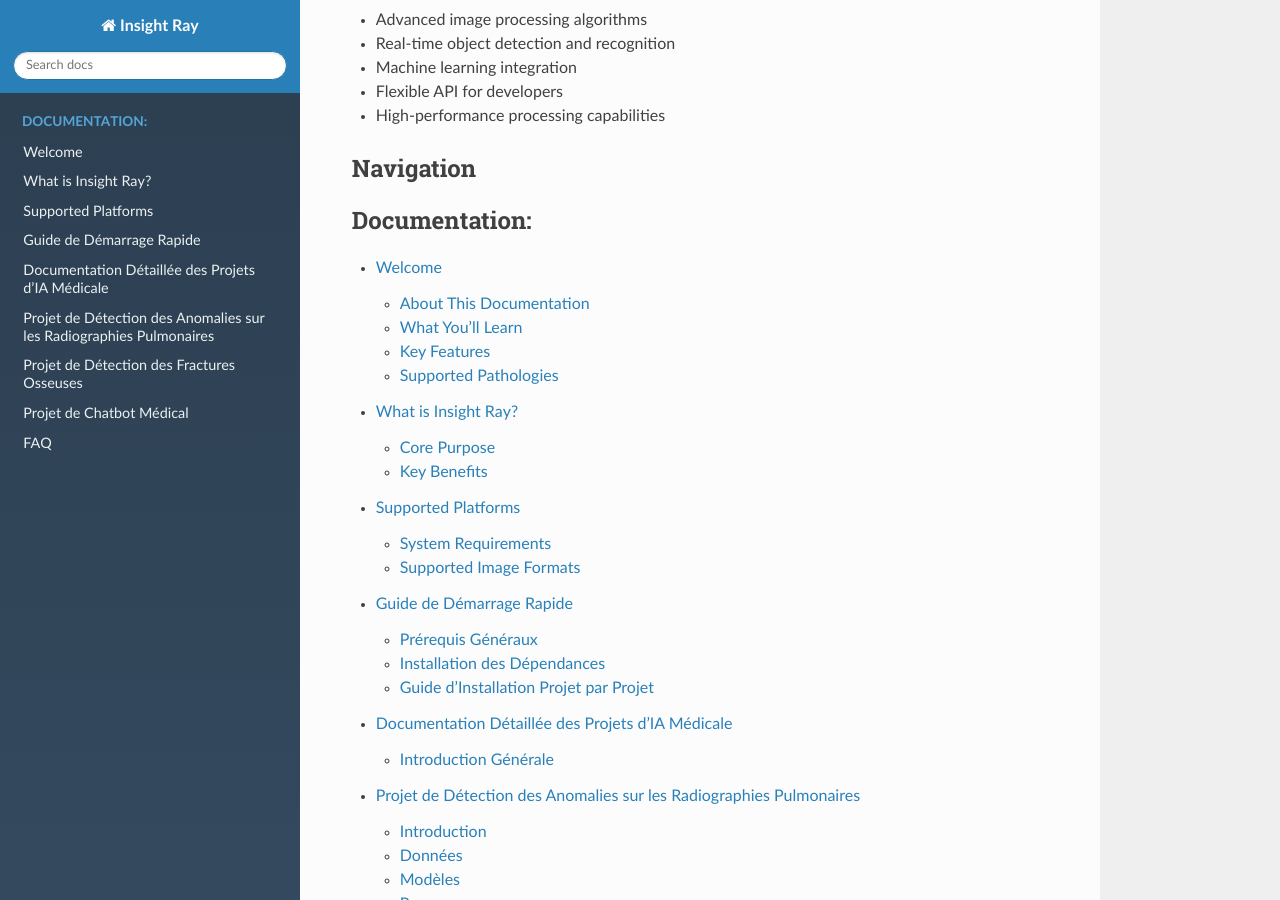
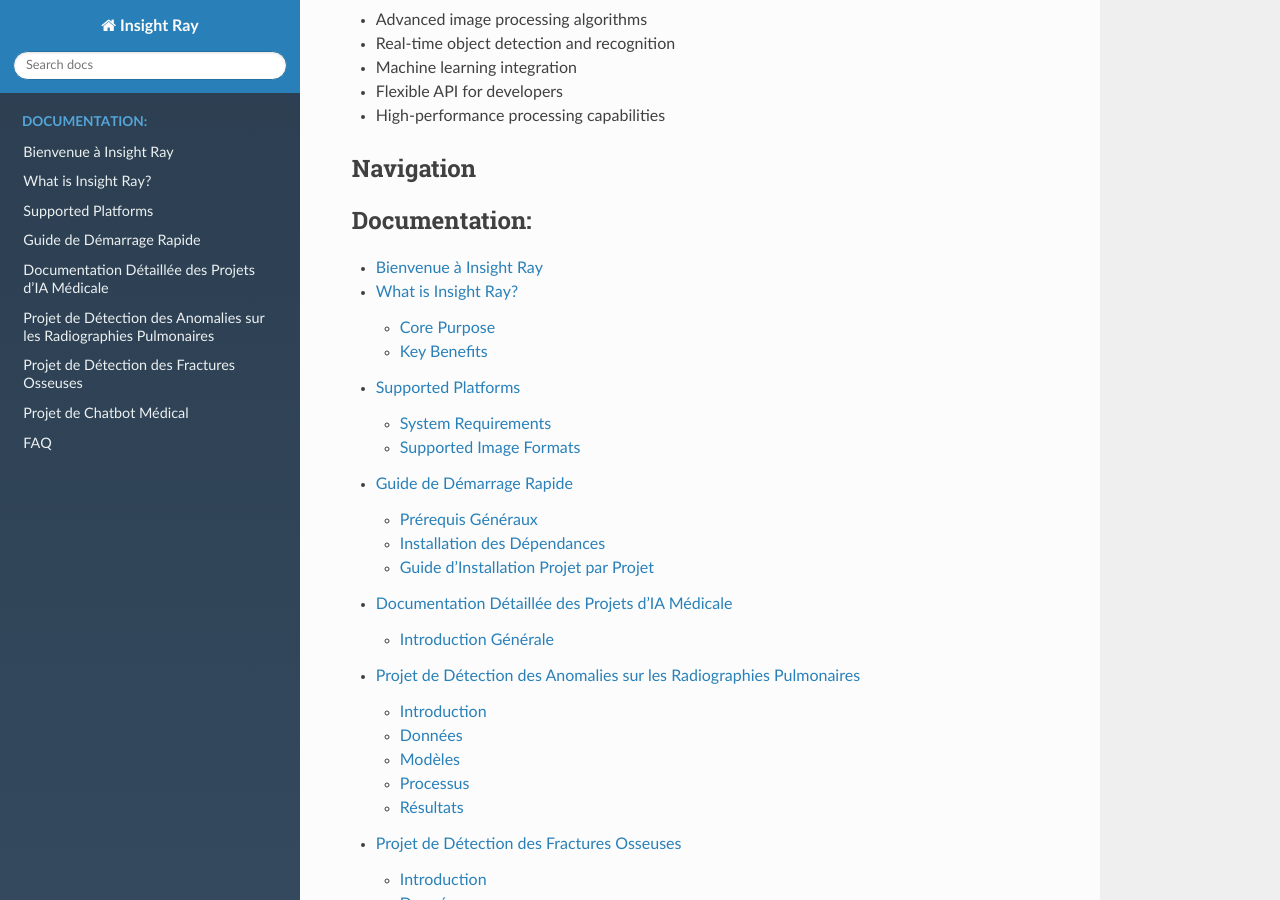
Before and after one commit to Adamkhald/InsightRay, a Sphinx documentation site: the page built from docs/index.rst, in a window 1280 px wide and 900 px high, scrolled down 328 px. Built offline with Sphinx 7.4.7 and the Read the Docs theme 3.1.0, drawn with Linux system fonts in a browser that asks for light colours; pages that are not in the unit, such as notebooks, are missing from menus; some of the changed lines change nothing that is shown.

Commit message:
Update welcome.rst

```diff
--- a/docs/welcome.rst
+++ b/docs/welcome.rst
@@ -1,101 +1,11 @@
-Welcome
-=======
+.. _welcome:
 
-Welcome to **Insight Ray**, an advanced computer vision platform for automated chest X-ray analysis and medical imaging diagnostics.
+===================
+Bienvenue à Insight Ray
+===================
 
-.. note::
-   Insight Ray leverages state-of-the-art deep learning models trained on the VinBigData dataset to provide accurate detection and classification of chest abnormalities.
+Nous sommes ravis de vous accueillir sur la documentation du projet **Insight Ray**.
 
-About This Documentation
-------------------------
+Insight Ray est une suite de solutions d'intelligence artificielle dédiées à l'amélioration du diagnostic médical par l'analyse d'images radiographiques et l'assistance conversationnelle. Ce projet regroupe des outils avancés pour la détection des fractures osseuses, l'identification des anomalies sur les radiographies pulmonaires, et un chatbot médical interactif conçu pour faciliter la collecte d'informations sur les symptômes.
 
-This comprehensive documentation provides complete guidance for implementing, configuring, and utilizing Inisght Ray for medical image analysis. Whether you're a healthcare professional, researcher, or developer, this guide will help you harness the full potential of our AI-powered diagnostic tools.
-
-Our platform integrates three core technologies:
-
-* **Computer Vision Models** - Advanced CNN architectures for chest X-ray abnormality detection
-* **Bone Fracture Detection** - Specialized algorithms for identifying skeletal injuries
-* **NLP Chatbot Interface** - Intelligent conversational assistant for result interpretation
-
-What You'll Learn
------------------
-
-**Getting Started**
-   * System requirements and installation procedures
-   * Environment setup and dependency management
-   * Initial configuration and model loading
-
-**Chest X-Ray Analysis**
-   * Image preprocessing and quality assessment
-   * Abnormality detection using VinBigData-trained models
-   * Classification of 14 different chest pathologies
-   * Confidence scoring and result interpretation
-
-**Bone Fracture Detection**
-   * Specialized fracture identification algorithms
-   * Multi-region skeletal analysis
-
-**Natural Language Processing**
-   * Interactive chatbot for diagnostic queries
-   * Medical terminology classification
-   * Result explanation and patient communication
-
-
-
-Key Features
-------------
-
-.. grid:: 2
-
-   .. grid-item-card:: 🔍 Advanced Detection
-      :class-header: bg-primary
-
-      State-of-the-art computer vision models trained on extensive medical datasets for precise abnormality identification.
-
-   .. grid-item-card:: 🦴 Fracture Analysis
-      :class-header: bg-secondary
-
-      Specialized bone fracture detection with detailed anatomical mapping and severity classification.
-
-   .. grid-item-card:: 💬 AI Assistant
-      :class-header: bg-success
-
-      Intelligent chatbot for natural language queries about diagnostic results and medical interpretations.
-
-   .. grid-item-card:: ⚡ High Performance
-      :class-header: bg-info
-
-      Optimized inference pipeline delivering rapid results without compromising diagnostic accuracy.
-
-Supported Pathologies
----------------------
-
-Our VinBigData-trained models can detect and classify the following chest abnormalities:
-
-.. hlist::
-   :columns: 2
-
-   * Atelectasis
-   * Cardiomegaly
-   * Consolidation
-   * Edema
-   * Effusion
-   * Emphysema
-   * Fibrosis
-   * Hernia
-   * Infiltration
-   * Mass
-   * Nodule
-   * Pleural Thickening
-   * Pneumonia
-   * Pneumothorax
-
-
-
-
-
-Need support? Contact our development team or visit our community forums for additional resources and user discussions.
-
-----
-
-*Insight Ray - Advancing medical diagnostics through artificial intelligence*
+Nous espérons que cette documentation vous aidera à comprendre, installer et utiliser efficacement toutes les composantes d'Insight Ray.
```
